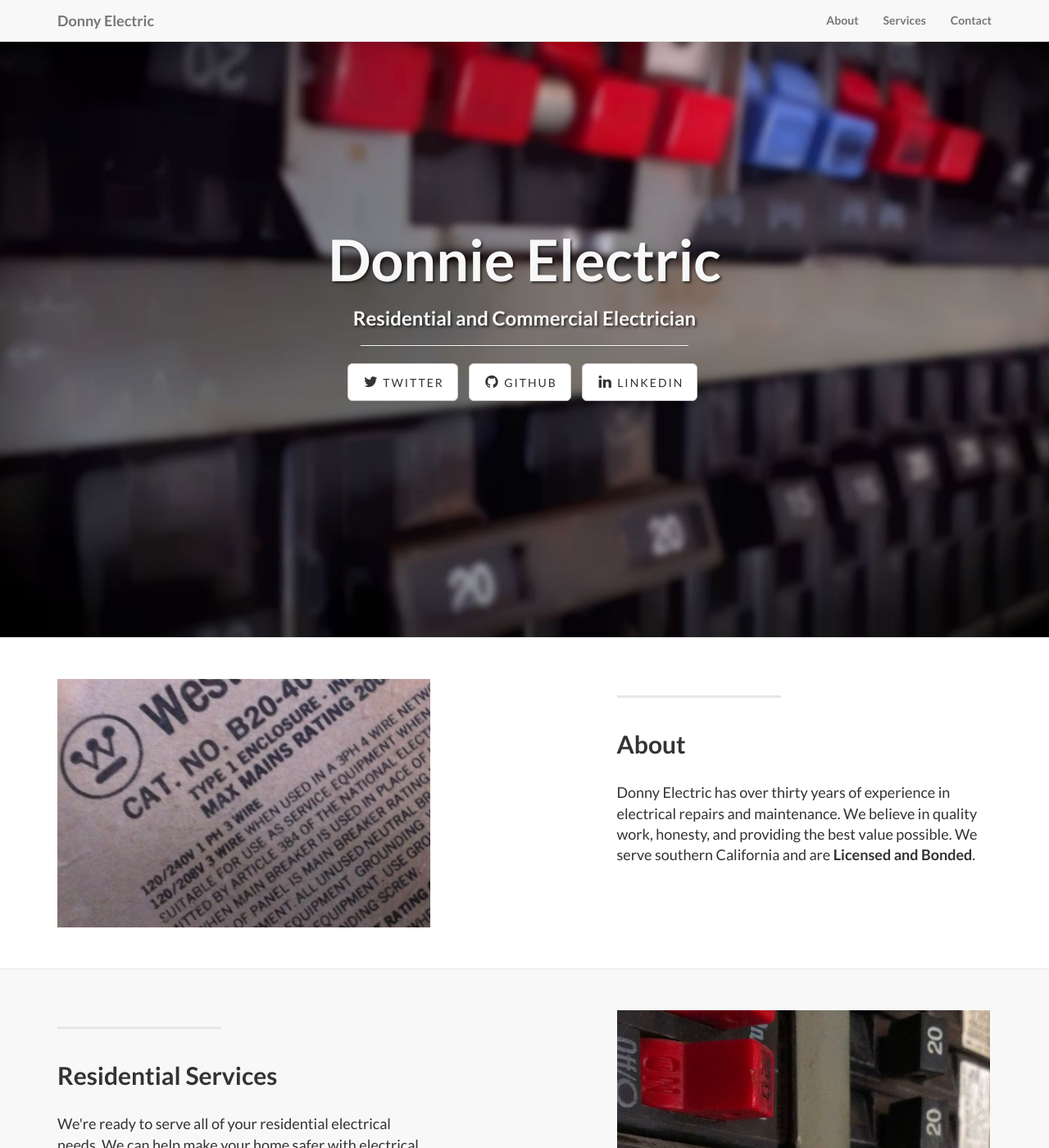
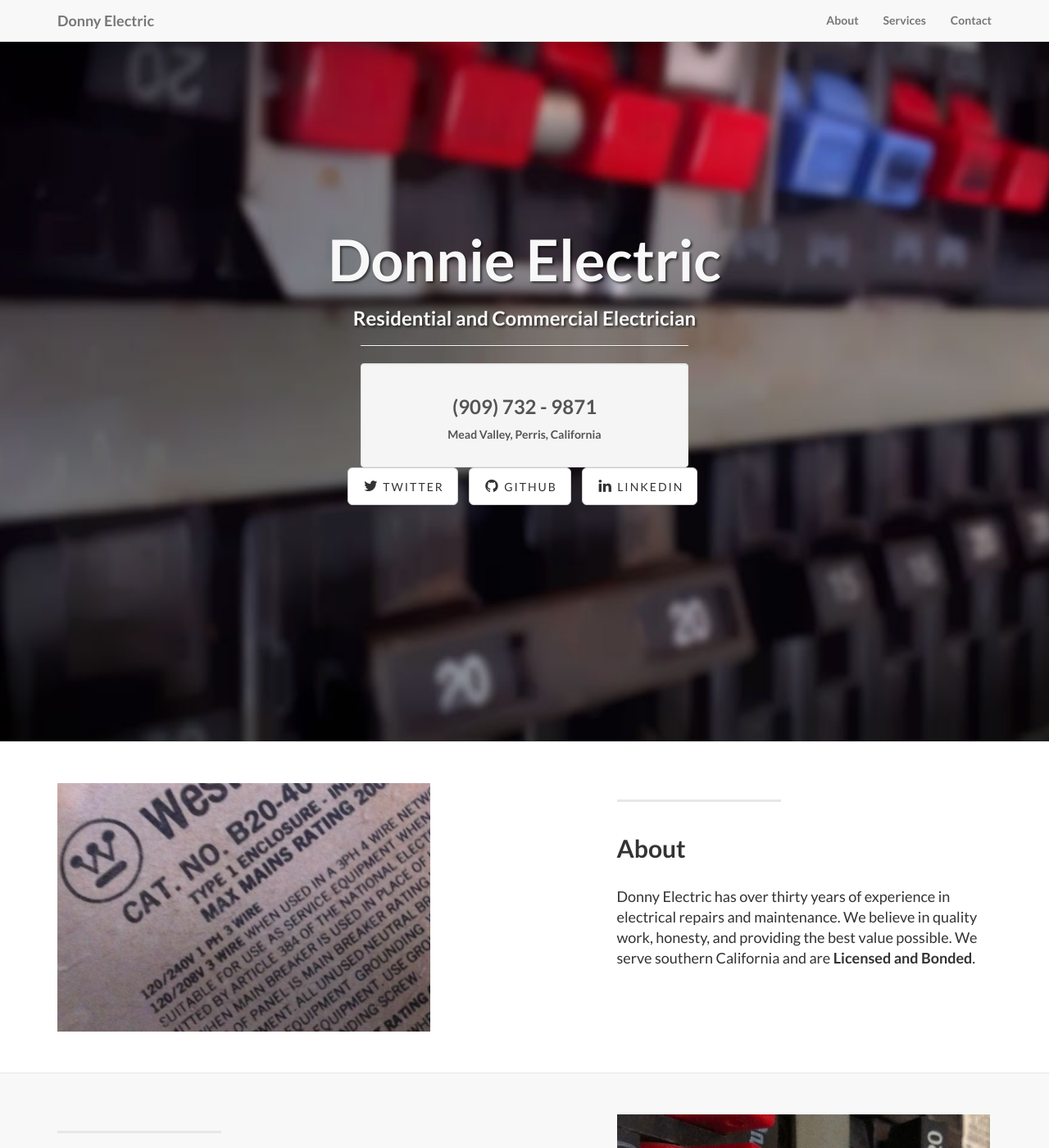
Before and after one commit to jclemans/Donny-Electric, a Jekyll site: the page built from index.html, in a window 1280 px wide and 1400 px high. Shown: the whole window at 82% size. Built offline with Jekyll 4.4.1, drawn with Linux system fonts in a browser that asks for light colours.

Commit message:
adds contact info well to header

```diff
--- a/_includes/header.html
+++ b/_includes/header.html
@@ -34,6 +34,11 @@
           <h1>{{ page.title }}</h1>
           <h3>{{ page.subTitle }}</h3>
           <hr class="intro-divider">
+
+          <div id="top_contact" class="well">
+            <h3>(909) 732 - 9871</h3>
+            <p>Mead Valley, Perris, California</p>
+          </div>
           <ul class="list-inline intro-social-buttons">
             {% for social in site.social %}
             <li>
--- a/css/landing-page.css
+++ b/css/landing-page.css
@@ -25,7 +25,11 @@ h6 {
     font-size: 18px;
     font-weight: 400;
 }
-
+#top_contact {
+    color: #555;
+    width: 400px;
+    margin: 0 auto 0 auto;
+}
 .intro-header {
     padding-top: 50px; /* If you're making other pages, make sure there is 50px of padding to make sure the navbar doesn't overlap content! */
     padding-bottom: 50px;
@@ -75,8 +79,7 @@ h6 {
     ul.intro-social-buttons > li:last-child {
         margin-bottom: 0;
     }
-
-    .intro-divider {
+    .intro-divider, #top_contact {
         width: 100%;
     }
 }
@@ -112,7 +115,7 @@ h6 {
 .banner {
     padding: 100px 0;
     color: #f8f8f8;
-    background: url(../img/banner-bg.jpg) no-repeat center center;
+    background: url(../img/banner-foot.jpg) no-repeat center center;
     background-size: cover;
 }
 
```
